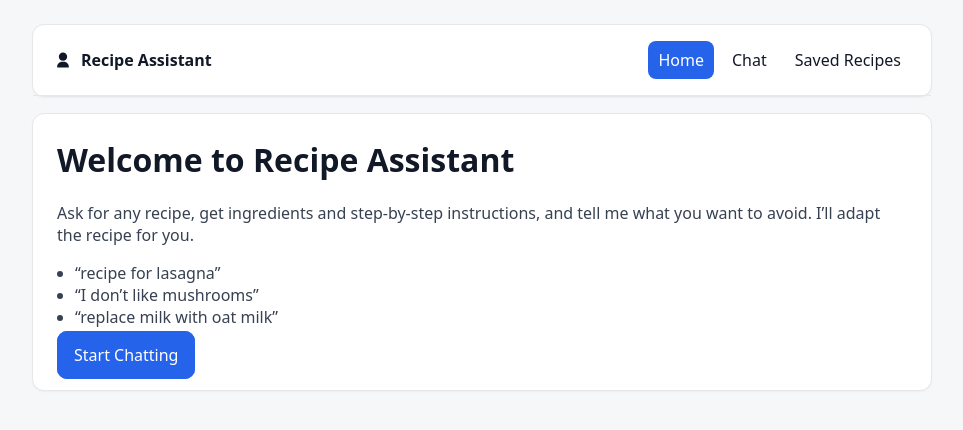
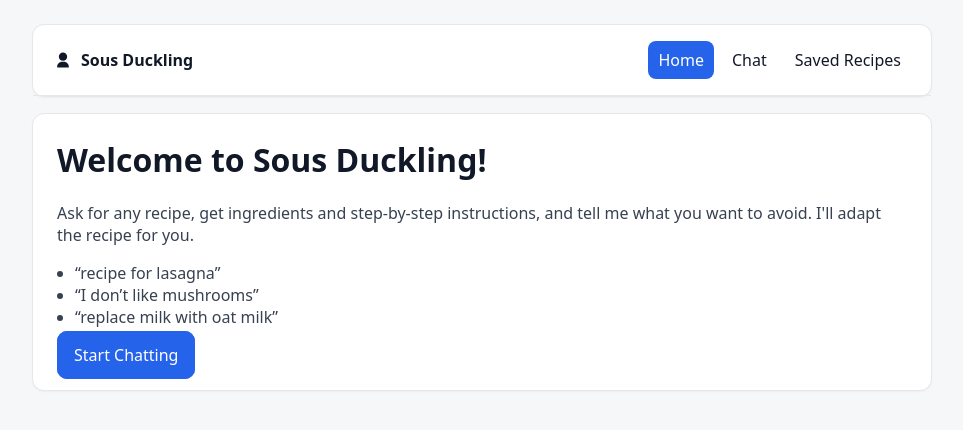
Before and after one commit to Naviunni/sous-ducking-recipe-assistant, a React (Vite) app in the folder frontend/: page / in a window 1280 px wide. Shown: the top 430 px of the page, without its empty margins (158-1121 px from the left). Built offline with nearby package versions, Linux system fonts and the light colour scheme; no server answers; the HTML template or start-up script is replaced by a standard one.

Commit message:
Some frontend changes

```diff
--- a/frontend/src/components/Header.jsx
+++ b/frontend/src/components/Header.jsx
@@ -15,7 +15,7 @@ export default function Header() {
       <div className="header" style={{ justifyContent: 'space-between' }}>
         <Link to="/" style={{ display: 'flex', alignItems: 'center', gap: 8, textDecoration: 'none', color: '#111827' }}>
           <svg width="20" height="20" viewBox="0 0 24 24" fill="none" xmlns="http://www.w3.org/2000/svg"><path d="M12 3C9.239 3 7 5.239 7 8C7 10.761 9.239 13 12 13C14.761 13 17 10.761 17 8C17 5.239 14.761 3 12 3ZM5 20C5 16.686 7.686 14 11 14H13C16.314 14 19 16.686 19 20V21H5V20Z" fill="#111827"/></svg>
-          <strong>Recipe Assistant</strong>
+          <strong>Sous Duckling</strong>
         </Link>
         <nav style={{ display: 'flex', gap: 8 }}>
           <NavLink to="/" style={linkStyle} end>Home</NavLink>
--- a/frontend/src/pages/Home.jsx
+++ b/frontend/src/pages/Home.jsx
@@ -4,9 +4,9 @@ import { Link } from 'react-router-dom'
 export default function Home() {
   return (
     <div className="card" style={{ padding: 24 }}>
-      <h1 style={{ marginTop: 0 }}>Welcome to Recipe Assistant</h1>
+      <h1 style={{ marginTop: 0 }}>Welcome to Sous Duckling!</h1>
       <p style={{ color: '#374151' }}>
-        Ask for any recipe, get ingredients and step-by-step instructions, and tell me what you want to avoid. I’ll adapt the recipe for you.
+        Ask for any recipe, get ingredients and step-by-step instructions, and tell me what you want to avoid. I'll adapt the recipe for you.
       </p>
       <ul style={{ color: '#374151', paddingLeft: 18 }}>
         <li>“recipe for lasagna”</li>
--- a/frontend/src/pages/SavedRecipes.jsx
+++ b/frontend/src/pages/SavedRecipes.jsx
@@ -5,11 +5,6 @@ export default function SavedRecipes() {
     <div className="card" style={{ padding: 24 }}>
       <h1 style={{ marginTop: 0 }}>Saved Recipes</h1>
       <p style={{ color: '#374151' }}>Coming soon. You’ll be able to save and revisit your favorite recipes here.</p>
-      <ul style={{ color: '#6b7280' }}>
-        <li>Hook to backend/database or localStorage</li>
-        <li>List cards with recipe name, quick actions</li>
-        <li>Open a saved recipe to continue the chat</li>
-      </ul>
     </div>
   )
 }
```
Also changed, not shown: 1 other file (tests, documents, lock files or other folders).
